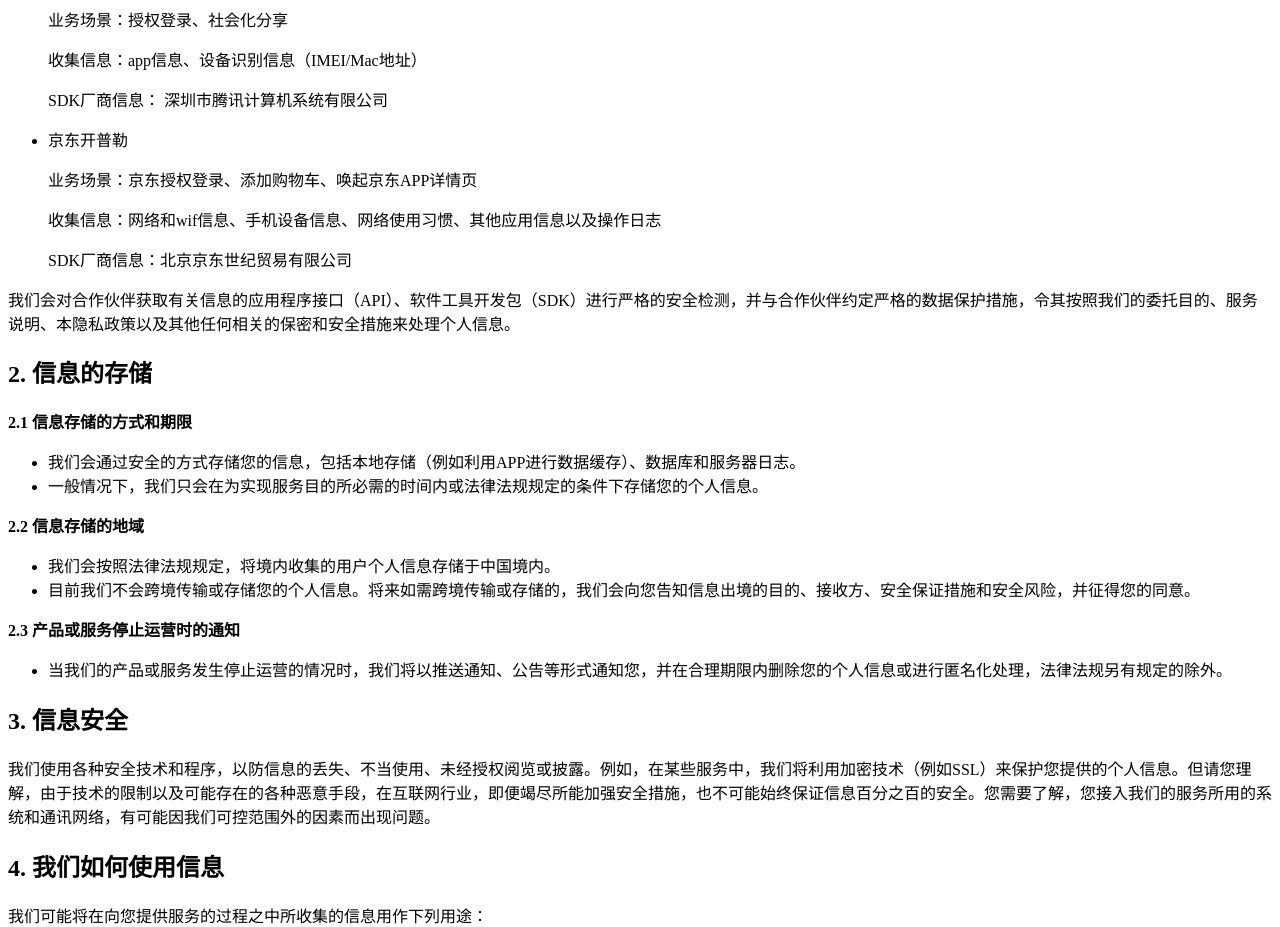
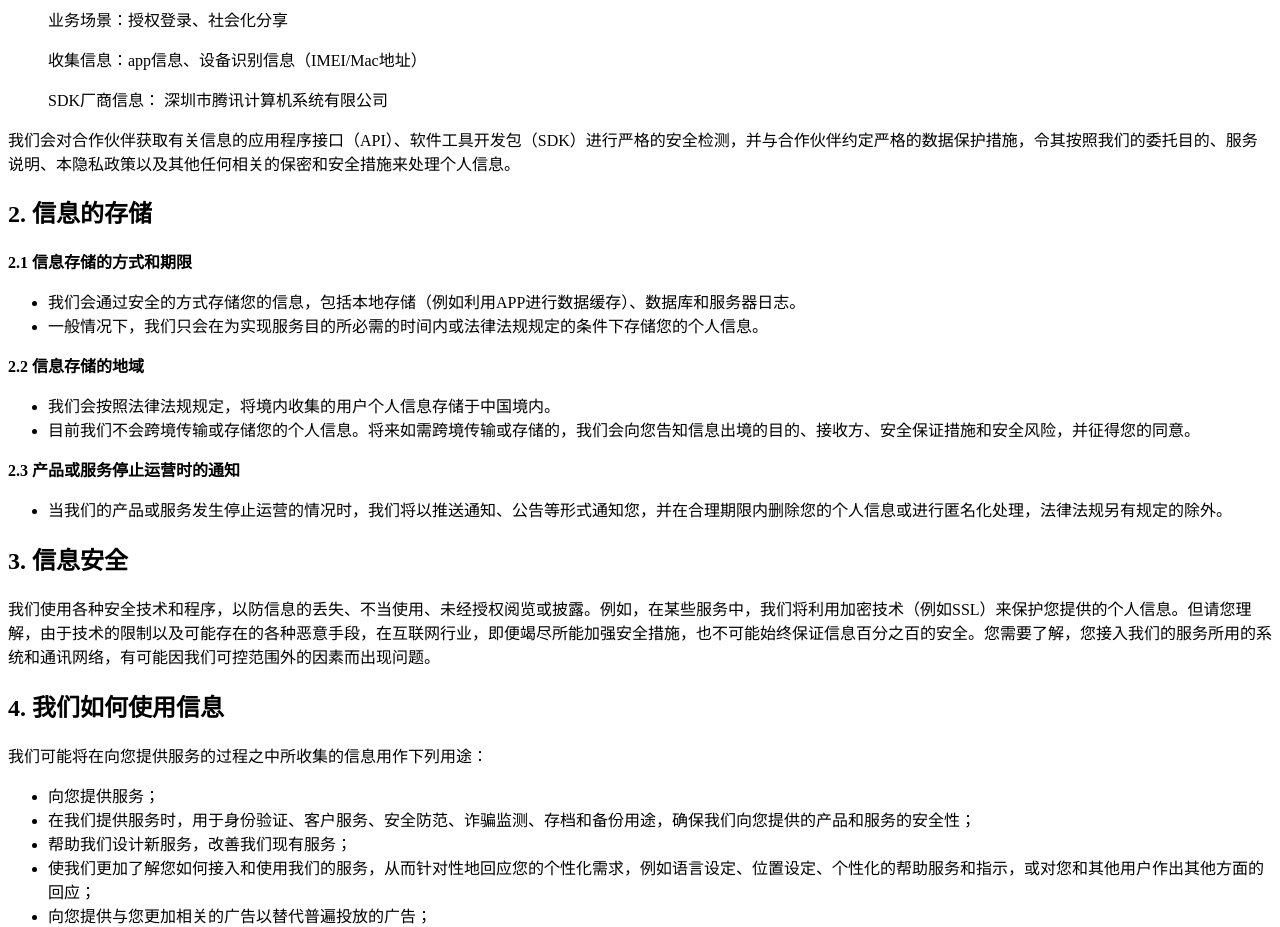
Before and after one commit to Stephen-sang/Stephem-sang.github.io, a plain HTML site: page index.html in a window 1280 px wide. Shown: the part 920-1847 px from the top of the page. Drawn offline with Linux system fonts and the light colour scheme.

Commit message:
Update index.html

```diff
--- a/index.html
+++ b/index.html
@@ -36,10 +36,6 @@
     <p>业务场景：授权登录、社会化分享</p>
     <p>收集信息：app信息、设备识别信息（IMEI/Mac地址）</p>
     <p>SDK厂商信息： 深圳市腾讯计算机系统有限公司</p>
-    <li>京东开普勒</li>
-    <p>业务场景：京东授权登录、添加购物车、唤起京东APP详情页</p>
-    <p>收集信息：网络和wif信息、手机设备信息、网络使用习惯、其他应用信息以及操作日志</p>
-    <p>SDK厂商信息：北京京东世纪贸易有限公司</p>
 </ul>
 <p>我们会对合作伙伴获取有关信息的应用程序接口（API）、软件工具开发包（SDK）进行严格的安全检测，并与合作伙伴约定严格的数据保护措施，令其按照我们的委托目的、服务说明、本隐私政策以及其他任何相关的保密和安全措施来处理个人信息。</p>
 <h2>2. 信息的存储</h2>
```
